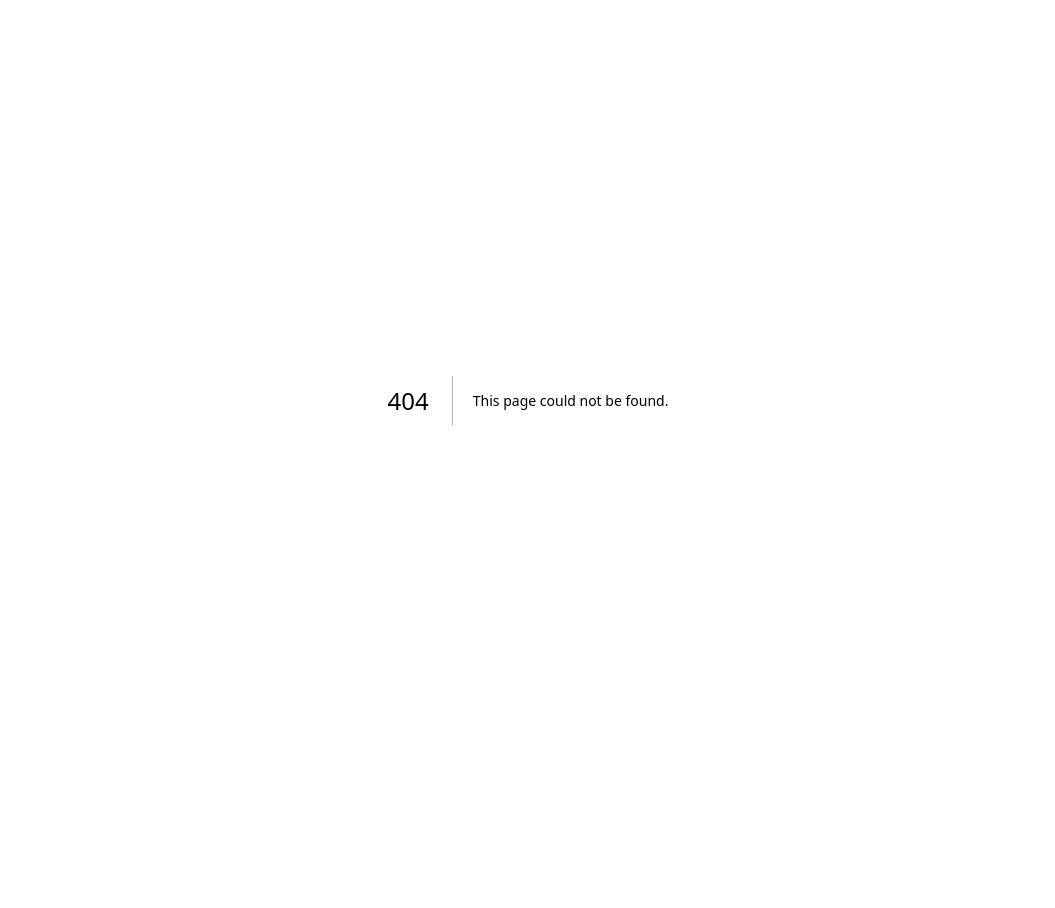
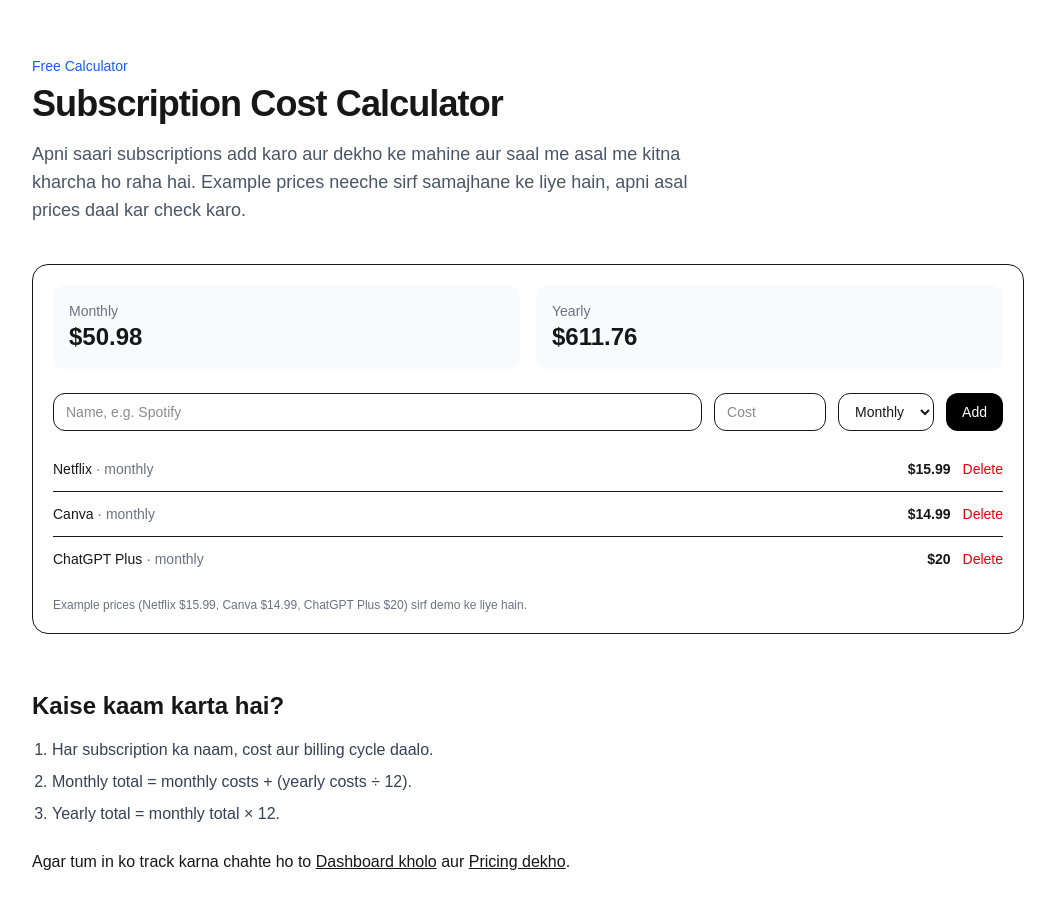
Before and after one commit to sbrstone786-cloud/spendly, a Next.js app: page /subscription-cost-calculator in a window 1280 px wide. Before the commit this address had no page. Shown: the top 908 px of the page, without its empty margins (112-1167 px from the left). Before the commit the page ends 800 px from the top, so only its background shows below. Built offline with nearby package versions, Linux system fonts and the light colour scheme.

Commit message:
create calculator.tsx

```diff
--- /dev/null
+++ b/app/subscription-cost-calculator/calculator.tsx
@@ -0,0 +1,54 @@
+"use client";
+import { useState } from "react";
+
+type Sub = { id: string; name: string; cost: string; cycle: "monthly" | "yearly" };
+
+const initial: Sub[] = [
+  { id: "1", name: "Netflix", cost: "15.99", cycle: "monthly" },
+  { id: "2", name: "Canva", cost: "14.99", cycle: "monthly" },
+  { id: "3", name: "ChatGPT Plus", cost: "20", cycle: "monthly" },
+];
+
+export default function Calculator() {
+  const [subs, setSubs] = useState<Sub[]>(initial);
+  const [name, setName] = useState("");
+  const [cost, setCost] = useState("");
+  const [cycle, setCycle] = useState<"monthly" | "yearly">("monthly");
+
+  const monthly = subs.reduce((sum, s) => sum + (parseFloat(s.cost) || 0) / (s.cycle === "yearly" ? 12 : 1), 0);
+  const yearly = monthly * 12;
+
+  const add = () => {
+    if (!name.trim() || !cost) return;
+    setSubs([...subs, { id: Date.now().toString(), name: name.trim(), cost, cycle }]);
+    setName(""); setCost(""); setCycle("monthly");
+  };
+
+  return (
+    <div className="border rounded-2xl p-5">
+      <div className="grid grid-cols-2 gap-4 mb-6">
+        <div className="bg-gray-50 rounded-xl p-4"><p className="text-sm text-gray-500">Monthly</p><p className="text-2xl font-bold">${monthly.toFixed(2)}</p></div>
+        <div className="bg-gray-50 rounded-xl p-4"><p className="text-sm text-gray-500">Yearly</p><p className="text-2xl font-bold">${yearly.toFixed(2)}</p></div>
+      </div>
+      <div className="flex flex-col sm:flex-row gap-3">
+        <input value={name} onChange={(e) => setName(e.target.value)} placeholder="Name, e.g. Spotify" className="flex-1 border rounded-xl px-3 py-2 text-sm" />
+        <input value={cost} onChange={(e) => setCost(e.target.value)} placeholder="Cost" type="number" className="w-full sm:w-28 border rounded-xl px-3 py-2 text-sm" />
+        <select value={cycle} onChange={(e) => setCycle(e.target.value as "monthly" | "yearly")} className="border rounded-xl px-3 py-2 text-sm">
+          <option value="monthly">Monthly</option>
+          <option value="yearly">Yearly</option>
+        </select>
+        <button onClick={add} className="bg-black text-white rounded-xl px-4 py-2 text-sm">Add</button>
+      </div>
+      <div className="mt-4 divide-y">
+        {subs.map((s) => (
+          <div key={s.id} className="py-3 flex items-center justify-between">
+            <span className="text-sm font-medium">{s.name} <span className="text-gray-500">· {s.cycle}</span></span>
+            <span className="flex items-center gap-3"><span className="font-semibold text-sm">${s.cost}</span>
+            <button onClick={() => setSubs(subs.filter((x) => x.id !== s.id))} className="text-sm text-red-600">Delete</button></span>
+          </div>
+        ))}
+      </div>
+      <p className="mt-4 text-xs text-gray-500">Example prices (Netflix $15.99, Canva $14.99, ChatGPT Plus $20) sirf demo ke liye hain.</p>
+    </div>
+  );
+}
--- /dev/null
+++ b/app/subscription-cost-calculator/page.tsx
@@ -0,0 +1,62 @@
+import type { Metadata } from "next";
+import Link from "next/link";
+import Calculator from "./calculator";
+
+export const metadata: Metadata = {
+  title: "Subscription Cost Calculator — Free | Spendly",
+  description:
+    "Calculate your total monthly & yearly subscription cost in seconds. Add Netflix, Canva, ChatGPT & more, see your real SaaS spend. Free, no signup.",
+  keywords: ["subscription cost calculator", "saas cost calculator", "how much am I spending on subscriptions", "subscription tracker"],
+  openGraph: {
+    title: "Subscription Cost Calculator — Free | Spendly",
+    description: "Add your subscriptions and see your true monthly & yearly cost in seconds. Free, no signup.",
+    url: "https://spendly-beryl-three.vercel.app/subscription-cost-calculator",
+    siteName: "Spendly",
+    type: "website",
+  },
+  alternates: {
+    canonical: "https://spendly-beryl-three.vercel.app/subscription-cost-calculator",
+  },
+};
+
+const faqJsonLd = {
+  "@context": "https://schema.org",
+  "@type": "FAQPage",
+  mainEntity: [
+    { "@type": "Question", name: "How do I calculate my total subscription cost?", acceptedAnswer: { "@type": "Answer", text: "Add each subscription with its cost and billing cycle. Monthly total is monthly costs plus yearly costs divided by 12. Yearly total is monthly total times 12." } },
+    { "@type": "Question", name: "Is the Subscription Cost Calculator free?", acceptedAnswer: { "@type": "Answer", text: "Yes. It is free and needs no signup. Your entries stay in your browser." } },
+  ],
+};
+
+export default function SubscriptionCostCalculatorPage() {
+  return (
+    <main className="min-h-screen bg-white">
+      <script type="application/ld+json" dangerouslySetInnerHTML={{ __html: JSON.stringify(faqJsonLd) }} />
+      <div className="max-w-5xl mx-auto px-4 py-14">
+        <p className="text-sm font-medium text-blue-600">Free Calculator</p>
+        <h1 className="mt-2 text-4xl font-bold tracking-tight">Subscription Cost Calculator</h1>
+        <p className="mt-4 text-lg text-gray-600 max-w-2xl">
+          Apni saari subscriptions add karo aur dekho ke mahine aur saal me asal me kitna kharcha ho raha hai.
+          Example prices neeche sirf samajhane ke liye hain, apni asal prices daal kar check karo.
+        </p>
+        <div className="mt-10">
+          <Calculator />
+        </div>
+        <section className="mt-14">
+          <h2 className="text-2xl font-bold">Kaise kaam karta hai?</h2>
+          <ol className="mt-4 list-decimal pl-5 space-y-2 text-gray-700">
+            <li>Har subscription ka naam, cost aur billing cycle daalo.</li>
+            <li>Monthly total = monthly costs + (yearly costs ÷ 12).</li>
+            <li>Yearly total = monthly total × 12.</li>
+          </ol>
+          <p className="mt-6">
+            Agar tum in ko track karna chahte ho to{" "}
+            <Link href="/dashboard" className="font-medium underline">Dashboard kholo</Link>
+            {" "}aur{" "}
+            <Link href="/pricing" className="font-medium underline">Pricing dekho</Link>.
+          </p>
+        </section>
+      </div>
+    </main>
+  );
+}
```
